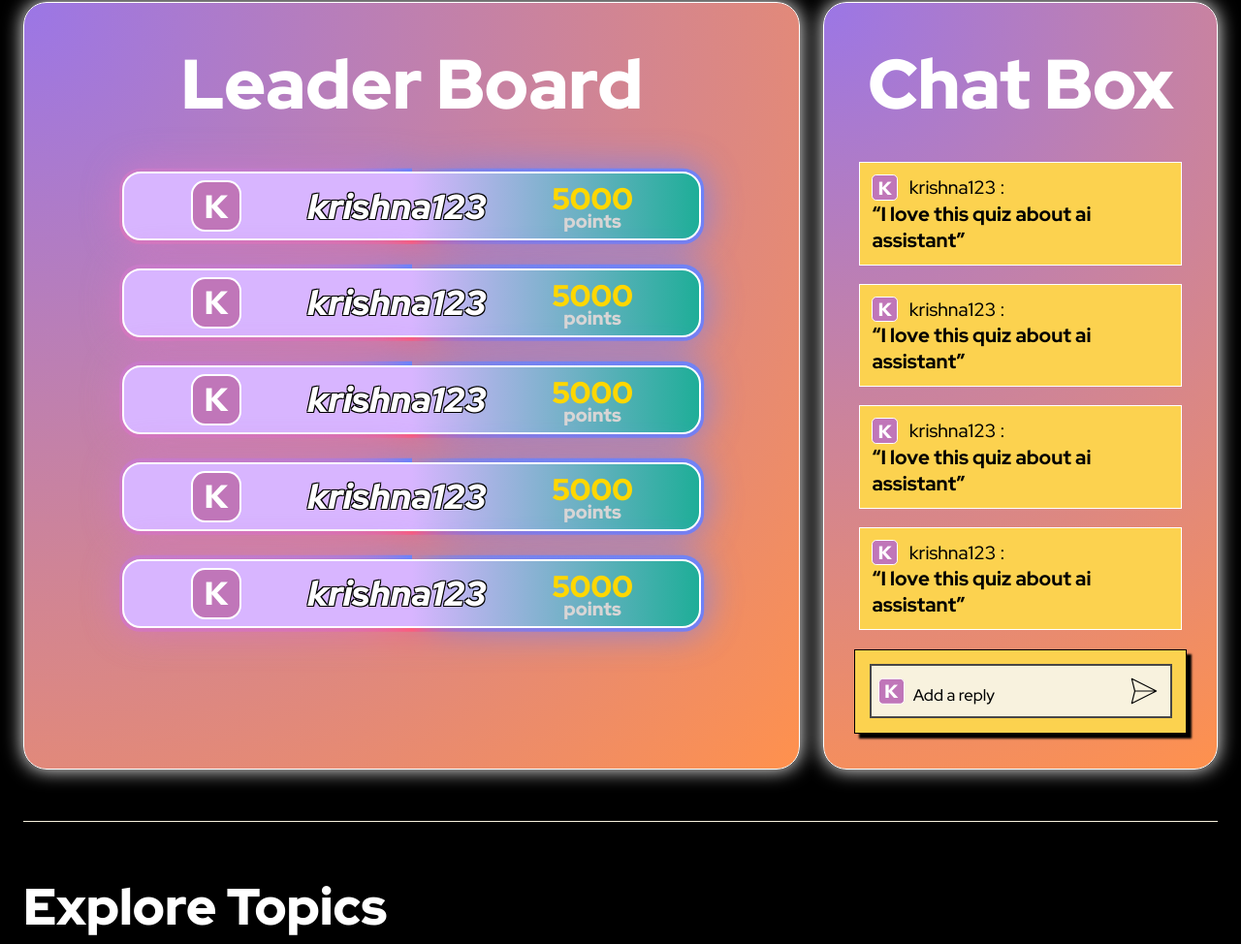
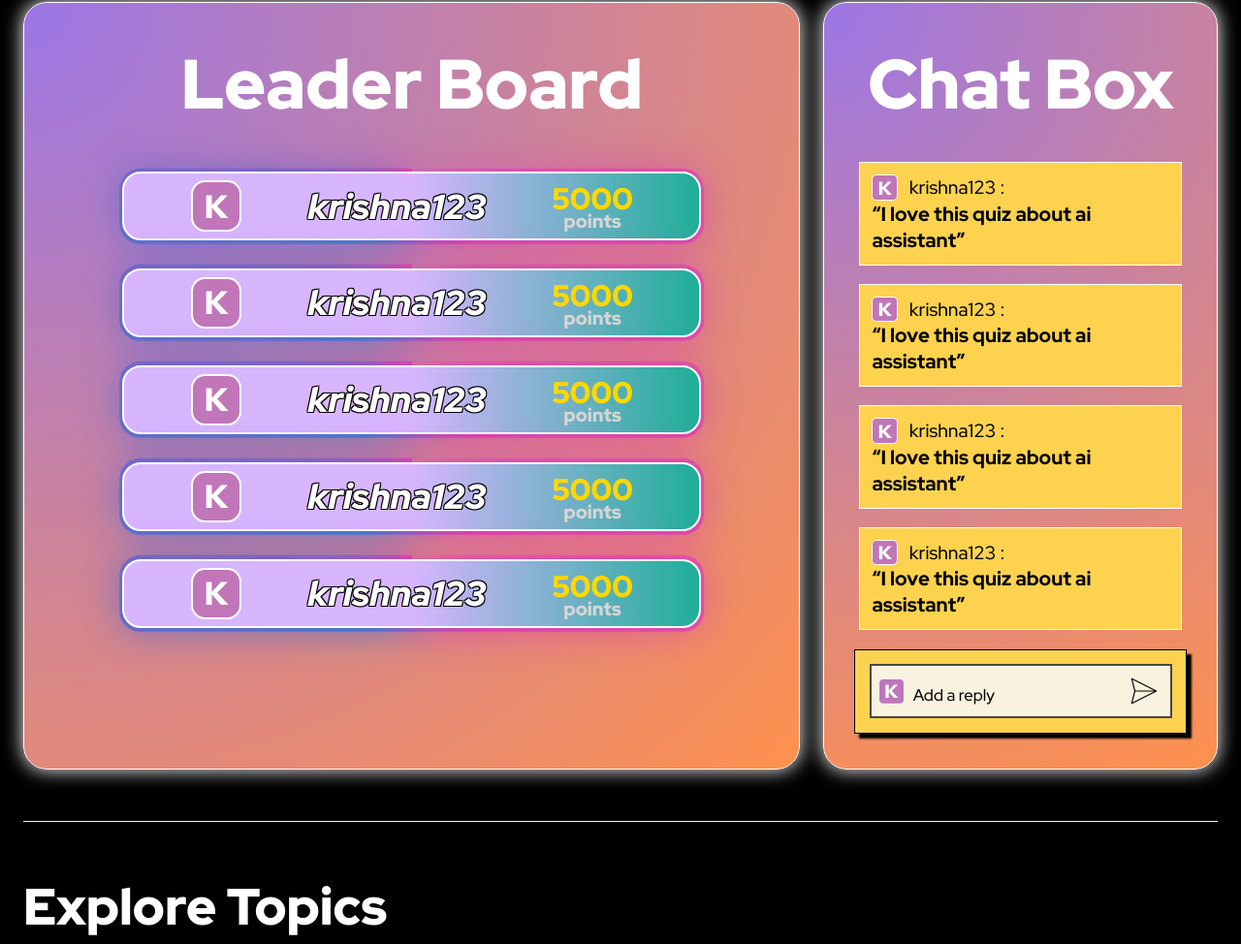
Before and after one commit to siri-sontha/onlinequiz, a plain HTML site: page index.html in a window 1280 px wide. Shown: the part 1239-2213 px from the top of the page at 97% size. Drawn offline with Linux system fonts and the light colour scheme; a web font is replaced by a local one.

Commit message:
finalLeaderBoard

```diff
--- a/style.css
+++ b/style.css
@@ -397,7 +397,7 @@ nav ul:nth-of-type(2) li:nth-of-type(2){
     transform: translate(-50%, -50%);
     width: 100%;
     height: 100%;
-    background-image: conic-gradient(from var(--angle), transparent 0%, #6A82FB, #FC5C7D,#d079c3, #6A82FB);
+    background-image: conic-gradient(from var(--angle), transparent 0%, #db41af, #4478d0, #db41af);
     padding: 0.15rem;
     z-index: -1;
     border-radius: 0.9rem;
```
